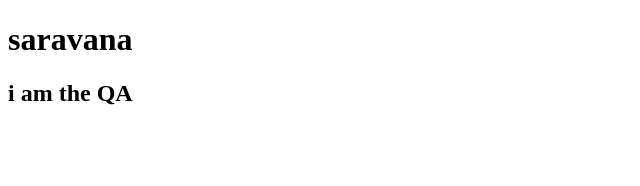
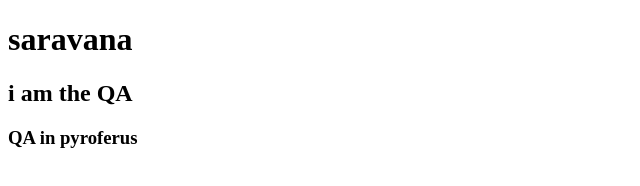
Before and after one commit to SaravananSiva004/binproces, a plain HTML site: page index.html in a window 1280 px wide. Shown: the whole page, without its empty margins (0-640 px from the left). Drawn offline with Linux system fonts and the light colour scheme.

Commit message:
information

```diff
--- a/index.html
+++ b/index.html
@@ -8,5 +8,5 @@
 <body>
     <h1>saravana</h1>
     <h2>i am the QA</h2>
+    <h3>QA in pyroferus</h3>
 </body>
-</html>
```
